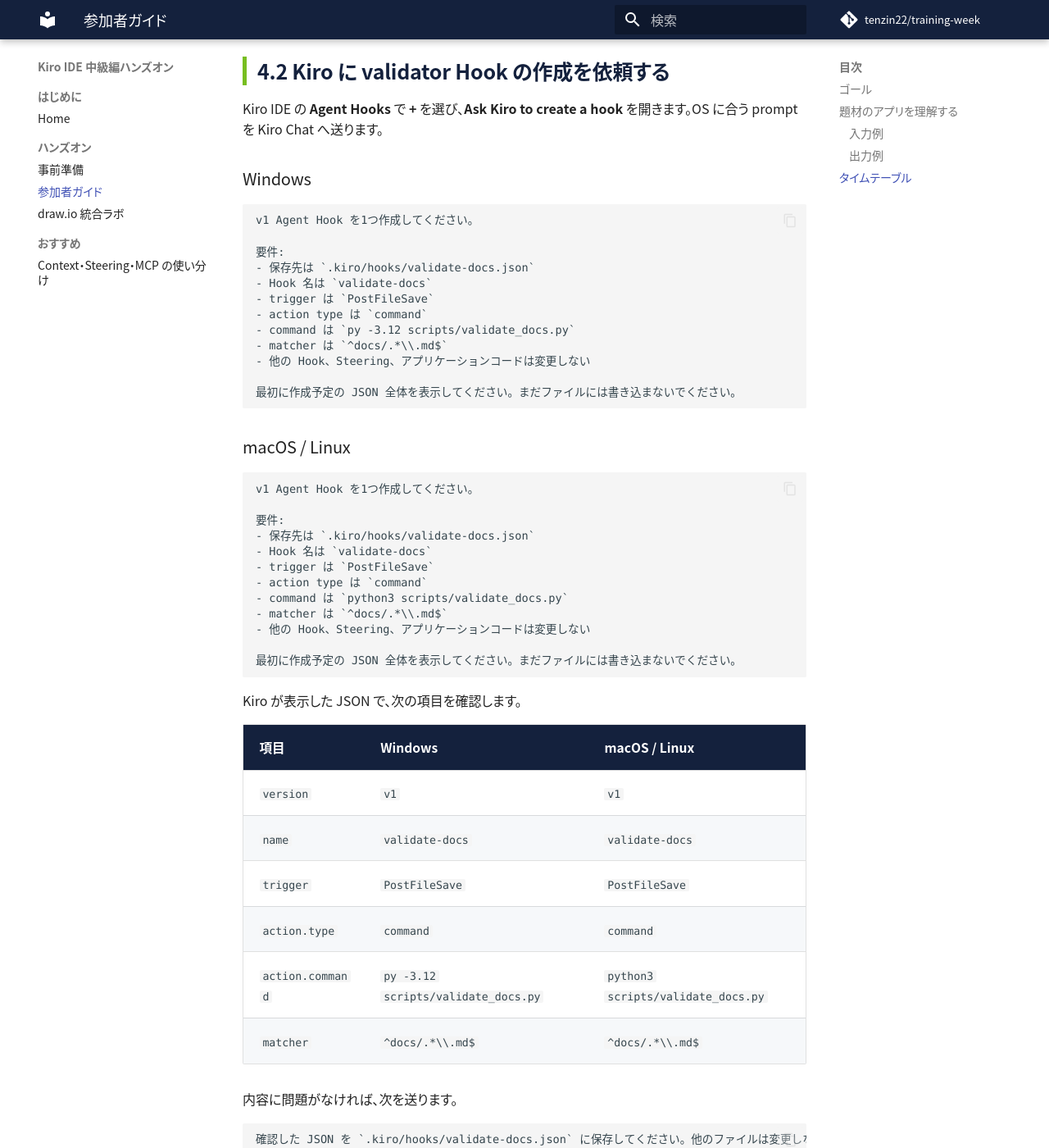
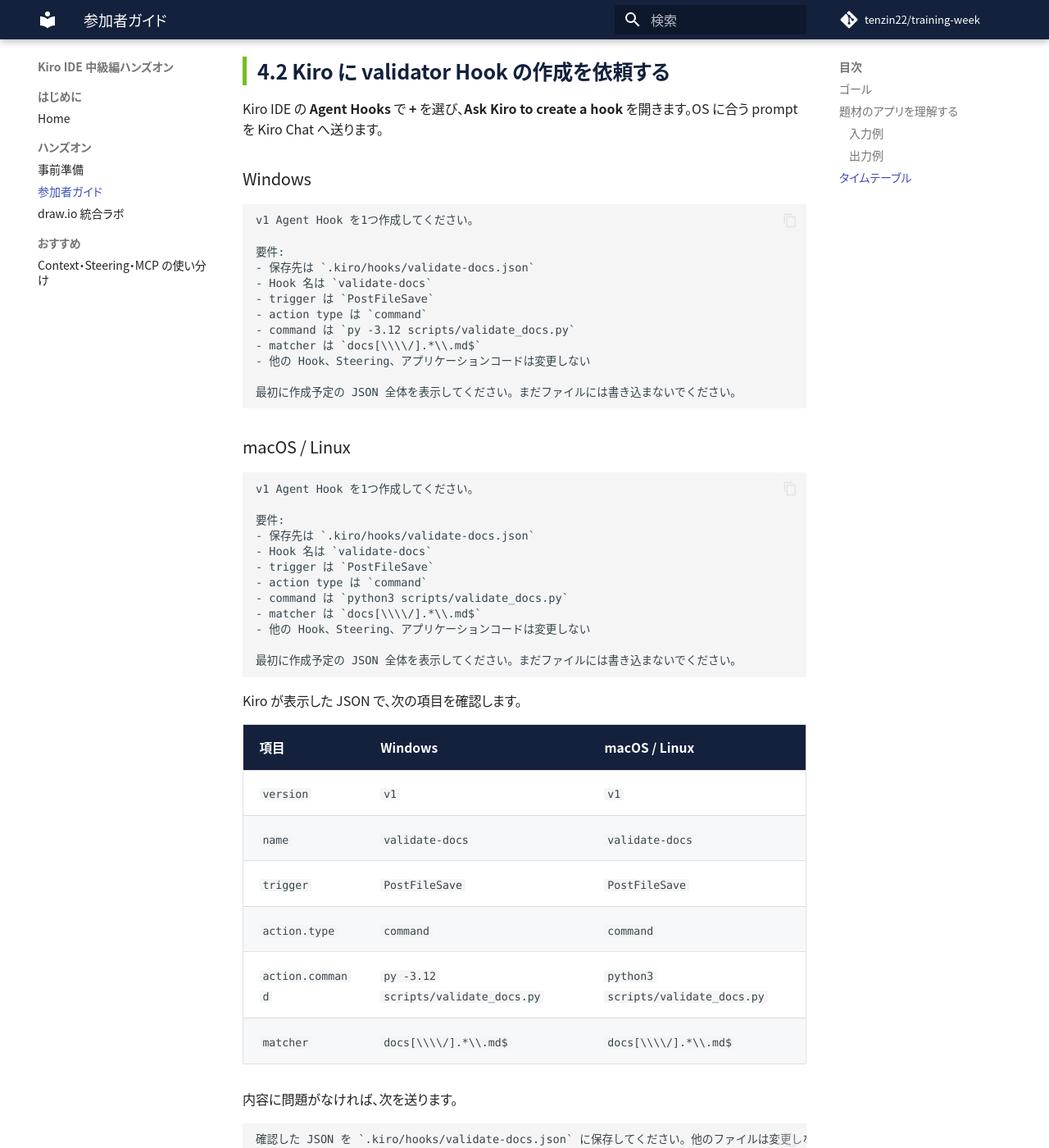
Before and after one commit to tenzin22/training-week, an MkDocs documentation site: the page built from docs/participant-guide.md, in a window 1280 px wide and 1400 px high, scrolled down 10830 px. Shown: the whole window at 82% size. Built offline with MkDocs 1.6.1 and Material for MkDocs 9.7.7, drawn with Linux system fonts in a browser that asks for light colours; comment, search, counter and statistics services are not loaded; some of the changed text lies outside the part shown.

```diff
--- a/docs/participant-guide.md
+++ b/docs/participant-guide.md
@@ -405,7 +405,7 @@ v1 Agent Hook を1つ作成してください。
 - trigger は `PostFileSave`
 - action type は `command`
 - command は `py -3.12 scripts/validate_docs.py`
-- matcher は `^docs/.*\\.md$`
+- matcher は `docs[\\\\/].*\\.md$`
 - 他の Hook、Steering、アプリケーションコードは変更しない
 
 最初に作成予定の JSON 全体を表示してください。まだファイルには書き込まないでください。
@@ -422,7 +422,7 @@ v1 Agent Hook を1つ作成してください。
 - trigger は `PostFileSave`
 - action type は `command`
 - command は `python3 scripts/validate_docs.py`
-- matcher は `^docs/.*\\.md$`
+- matcher は `docs[\\\\/].*\\.md$`
 - 他の Hook、Steering、アプリケーションコードは変更しない
 
 最初に作成予定の JSON 全体を表示してください。まだファイルには書き込まないでください。
@@ -437,7 +437,7 @@ Kiro が表示した JSON で、次の項目を確認します。
 | `trigger` | `PostFileSave` | `PostFileSave` |
 | `action.type` | `command` | `command` |
 | `action.command` | `py -3.12 scripts/validate_docs.py` | `python3 scripts/validate_docs.py` |
-| `matcher` | `^docs/.*\\.md$` | `^docs/.*\\.md$` |
+| `matcher` | `docs[\\\\/].*\\.md$` | `docs[\\\\/].*\\.md$` |
 
 内容に問題がなければ、次を送ります。
 
```
Also changed, not shown: other parts of docs/participant-guide.md (+1 -1 lines), 1 other file.
